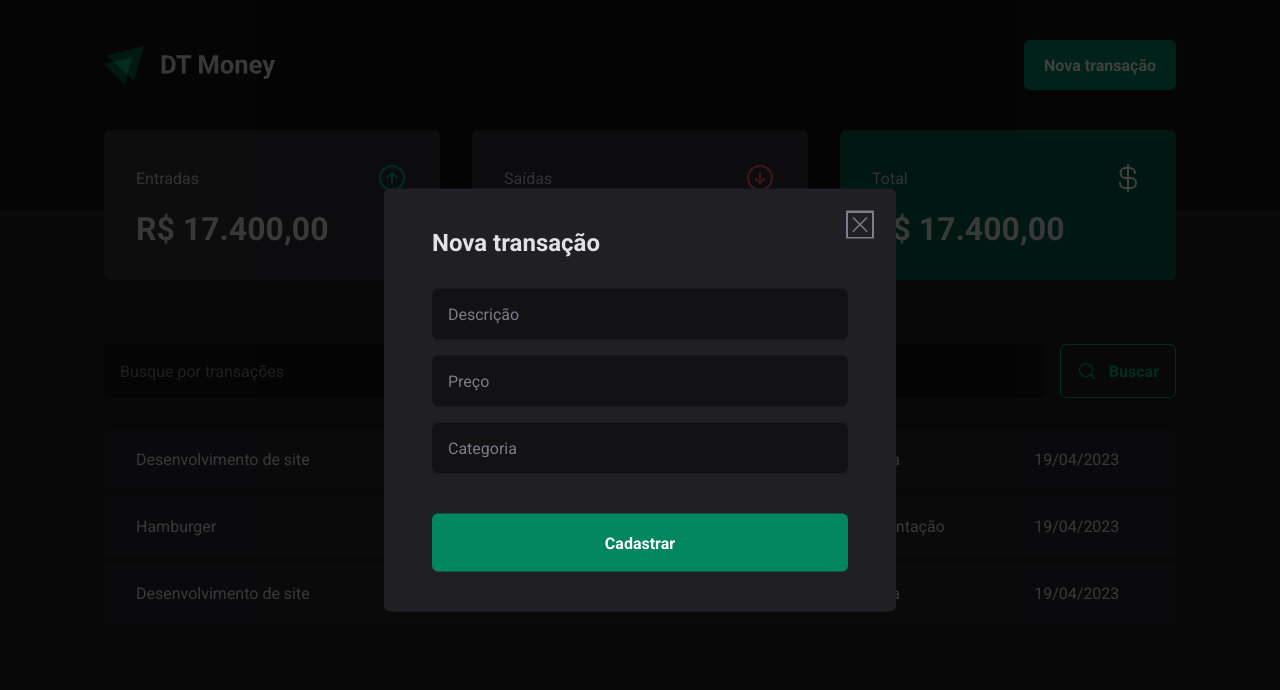
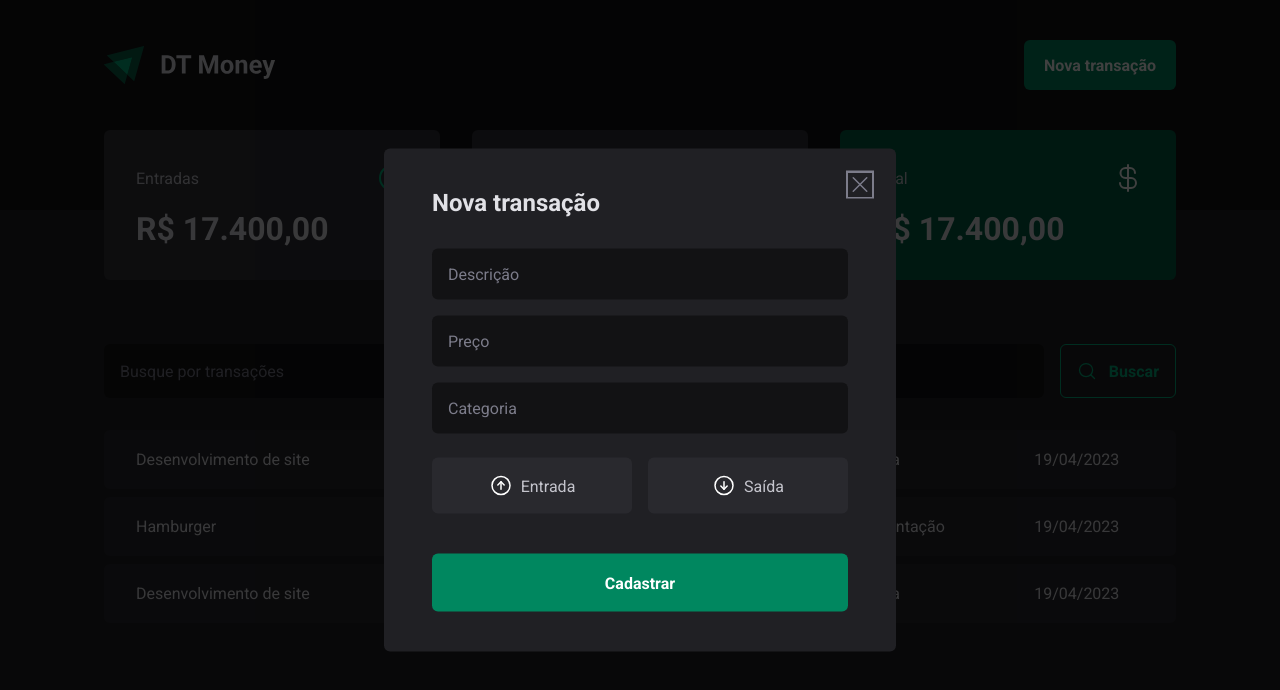
Before and after one commit to HugoNCastro/03-dt-money, a React (Vite) app: page / in a window 1280 px wide. Both pictures are taken after a click on the button "Nova transação". Shown: the top 690 px of the page. Built offline with nearby package versions, Linux system fonts and the light colour scheme.

Commit message:
Finaliza botões do modal

```diff
--- a/package.json
+++ b/package.json
@@ -10,6 +10,7 @@
   },
   "dependencies": {
     "@radix-ui/react-dialog": "^1.0.3",
+    "@radix-ui/react-radio-group": "^1.1.2",
     "@rocketseat/eslint-config": "^1.2.0",
     "@types/styled-components": "^5.1.26",
     "eslint": "^8.38.0",
--- a/src/components/NewTransactionModal/index.tsx
+++ b/src/components/NewTransactionModal/index.tsx
@@ -1,6 +1,12 @@
 import * as Dialog from '@radix-ui/react-dialog'
-import { CloseButton, Content, Overlay } from './styles'
-import { X } from 'phosphor-react'
+import {
+  CloseButton,
+  Content,
+  Overlay,
+  TransactionType,
+  TransactionTypeButton,
+} from './styles'
+import { ArrowCircleDown, ArrowCircleUp, X } from 'phosphor-react'
 
 export function NewTransactionModal() {
   return (
@@ -18,6 +24,18 @@ export function NewTransactionModal() {
           <input type="number" placeholder="Preço" required />
           <input type="text" placeholder="Categoria" required />
 
+          <TransactionType>
+            <TransactionTypeButton variant="income" value="income">
+              <ArrowCircleUp size={24} />
+              Entrada
+            </TransactionTypeButton>
+
+            <TransactionTypeButton variant="outcome" value="outcome">
+              <ArrowCircleDown size={24} />
+              Saída
+            </TransactionTypeButton>
+          </TransactionType>
+
           <button type="submit">Cadastrar</button>
         </form>
       </Content>
--- a/src/components/NewTransactionModal/styles.ts
+++ b/src/components/NewTransactionModal/styles.ts
@@ -1,5 +1,6 @@
 import styled from 'styled-components'
 import * as Dialog from '@radix-ui/react-dialog'
+import * as RadioGroup from '@radix-ui/react-radio-group'
 
 export const Overlay = styled(Dialog.Overlay)`
   position: fixed;
@@ -66,3 +67,50 @@ export const CloseButton = styled(Dialog.Close)`
   color: ${(props) => props.theme['gray-500']};
   line-height: 0;
 `
+export const TransactionType = styled(RadioGroup.Root)`
+  display: grid;
+  grid-template-columns: repeat(2, 1fr);
+  gap: 1rem;
+  margin-top: 0.5rem;
+`
+interface TransactionTypeButtonProps {
+  variant: 'income' | 'outcome'
+}
+
+// eslint-disable-next-line prettier/prettier
+export const TransactionTypeButton = styled(RadioGroup.Item)<TransactionTypeButtonProps>`
+  background: ${(props) => props.theme['gray-700']};
+  padding: 1rem;
+  display: flex;
+  align-items: center;
+  justify-content: center;
+  gap: 0.5rem;
+  border-radius: 6px;
+  cursor: pointer;
+  border: 0;
+  color: ${(props) => props.theme['gray-300']};
+
+  svg {
+    color: ${(props) =>
+      props.variant === 'income'
+        ? props.theme['green-300']
+        : props.theme['red-300']};
+  }
+
+  &[data-state='unchecked']:hover {
+    transition: background-color 0.2s;
+    background: ${(props) => props.theme['gray-600']};
+  }
+
+  &[data-state='checked'] {
+    color: ${(props) => props.theme.white};
+    background: ${(props) =>
+      props.variant === 'income'
+        ? props.theme['green-500']
+        : props.theme['red-500']};
+  }
+
+  svg {
+    color: ${(props) => props.theme.white};
+  }
+`
```
Also changed, not shown: 1 other file (tests, documents, lock files or other folders).
